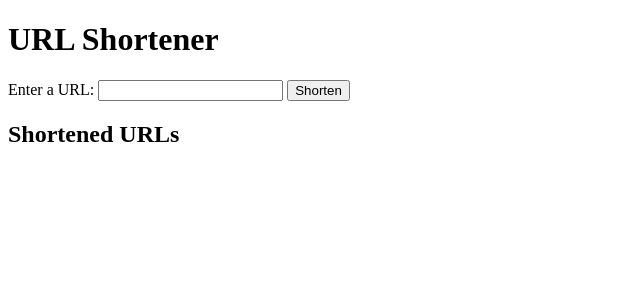
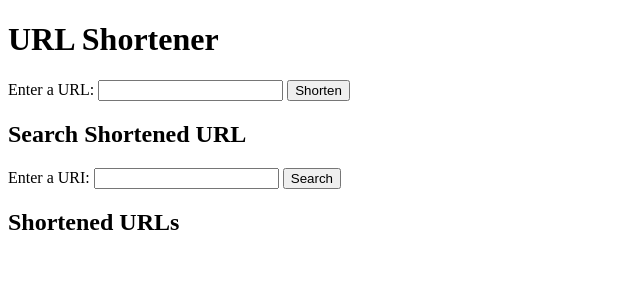
Before and after one commit to huyixin1/assignment1-410, a Flask app: page / in a window 1280 px wide. Shown: the top 300 px of the page, without its empty margins (0-640 px from the left). Run offline with Flask 3, Linux system fonts and the light colour scheme.

Commit message:
added search function

```diff
--- a/app.py
+++ b/app.py
@@ -50,6 +50,8 @@ class URLShortenerApp:
         self.app.add_url_rule('/keys', 'get_all_keys', self.get_all_keys, methods=['GET'])
         self.app.add_url_rule('/', 'create_short_url', self.create_short_url, methods=['POST'])
         self.app.add_url_rule('/', 'unsupported_delete', self.unsupported_delete, methods=['DELETE'])
+        self.app.add_url_rule('/search/<string:uri>', 'search_uri', self.search_uri, methods=['GET'])
+
 
     def redirect_url(self, id):
 
@@ -144,6 +146,26 @@ class URLShortenerApp:
         if unique_id in self.url_data:
             return f"URL already exists or collision detected for unique ID '{unique_id}' "
         return None
+
+    def search_uri(self, uri):
+
+        """
+        Search for the given URI in the url_data dictionary.
+        Args:
+            uri (str): The URI to search for.
+        Returns:
+            response (json): A JSON response containing the original URL, shortened URI, and timestamp if found,
+                             an error message otherwise.
+        """
+
+        if uri in self.url_data:
+            original_url = self.url_data[uri]['url']
+            shortened_url = f"{BASE_URL}/{uri}"
+            timestamp = self.url_data[uri]['created_at']
+            return jsonify({'original_url': original_url, 'shortened_url': shortened_url, 'timestamp': timestamp})
+        else:
+            return jsonify({'error': 'URI not found'}), 404
+
 
     def update_url(self, id):
 
--- a/templates/index.html
+++ b/templates/index.html
@@ -13,6 +13,13 @@
         <button type="submit">Shorten</button>
     </form>
     <div id="result"></div>
+    <h2>Search Shortened URL</h2>
+    <form id="search-form">
+        <label for="search-uri">Enter a URI:</label>
+        <input type="text" id="search-uri" name="search-uri" required>
+        <button type="submit">Search</button>
+    </form>
+    <div id="search-result"></div>
     <h2>Shortened URLs</h2>
     <ul>
         {% for short_url in short_urls %}
@@ -49,13 +56,30 @@
                     location.reload(); // Refresh the page to display new URL in list
                 },
                 error: function(response) {
-                    // Handle different error messages
-                    if (response.status === 409) {
-                        $("#result").html("Error: " + response.responseJSON.error + ". Existing shortened URL: <a href='" + response.responseJSON.short_url + "'>" + response.responseJSON.short_url + "</a>");
-                    } else {
+                    // Display error message and clear the input field
                     $("#result").text("Error: " + response.responseJSON.error);
+                    $("#url").val('');
                 }
-                    $("#url").val('');
+            });
+        });
+
+        // Listen for submit event on search form
+        $("#search-form").submit(function(event) {
+            event.preventDefault(); // Prevent form from submitting normally
+            const uri = $("#search-uri").val(); // Get value of URI input field
+            // Send GET request to search for the URI
+            $.ajax({
+                type: "GET",
+                url: "/search/" + uri,
+                success: function(response) {
+                    // Display original URL, shortened URL, and timestamp
+                    $("#search-result").html("Original URL: <a href='" + response.original_url + "'>" + response.original_url + "</a><br>Shortened URL: <a href='" + response.shortened_url + "'>" + response.shortened_url + "</a><br>Timestamp: " + response.timestamp);
+                    $("#search-uri").val('');
+                },
+                error: function(response) {
+                    // Display error message
+                    $("#search-result").text("Error: " + response.responseJSON.error);
+                    $("#search-uri").val('');
                 }
             });
         });
@@ -71,18 +95,12 @@ $(".update-url").click(function() {
                     url: `/${urlId}`,
                     contentType: "application/json",
                     data: JSON.stringify({ url: newUrl }),
-      success: function(response) {
-        // Display success message and reload the page to show updated URL
-        alert("URL successfully updated!");
+                    success: function() {
+                        alert("URL updated.");
                         location.reload();
                     },
                     error: function(response) {
-        // Handle different error messages
-        if (response.status === 409) {
-          alert("Error: " + response.responseJSON.error + ". Existing shortened URL: " + response.responseJSON.short_url);
-        } else {
                         alert("Error: " + response.responseJSON.error);
-        }
                     }
                 });
             }
@@ -92,20 +110,20 @@ $(".update-url").click(function() {
         $(".delete-url").click(function() {
             const urlId = $(this).data("id");
             if (confirm("Are you sure you want to delete this URL?")) {
-            // Send DELETE request to remove the URL
+                // Send DELETE request to delete the URL
                 $.ajax({
                     type: "DELETE",
                     url: `/${urlId}`,
-                success: function(response) {
-                    // Display success message and reload the page to remove deleted URL
-                    alert("URL successfully deleted!");
+                    success: function() {
+                        alert("URL deleted.");
                         location.reload();
                     },
                     error: function(response) {
-                    // Display error message
                         alert("Error: " + response.responseJSON.error);
                     }
                 });
             }
         });
     </script>
+</body>
+</html>
```
Lines whose indentation alone changed are shown as unchanged.
